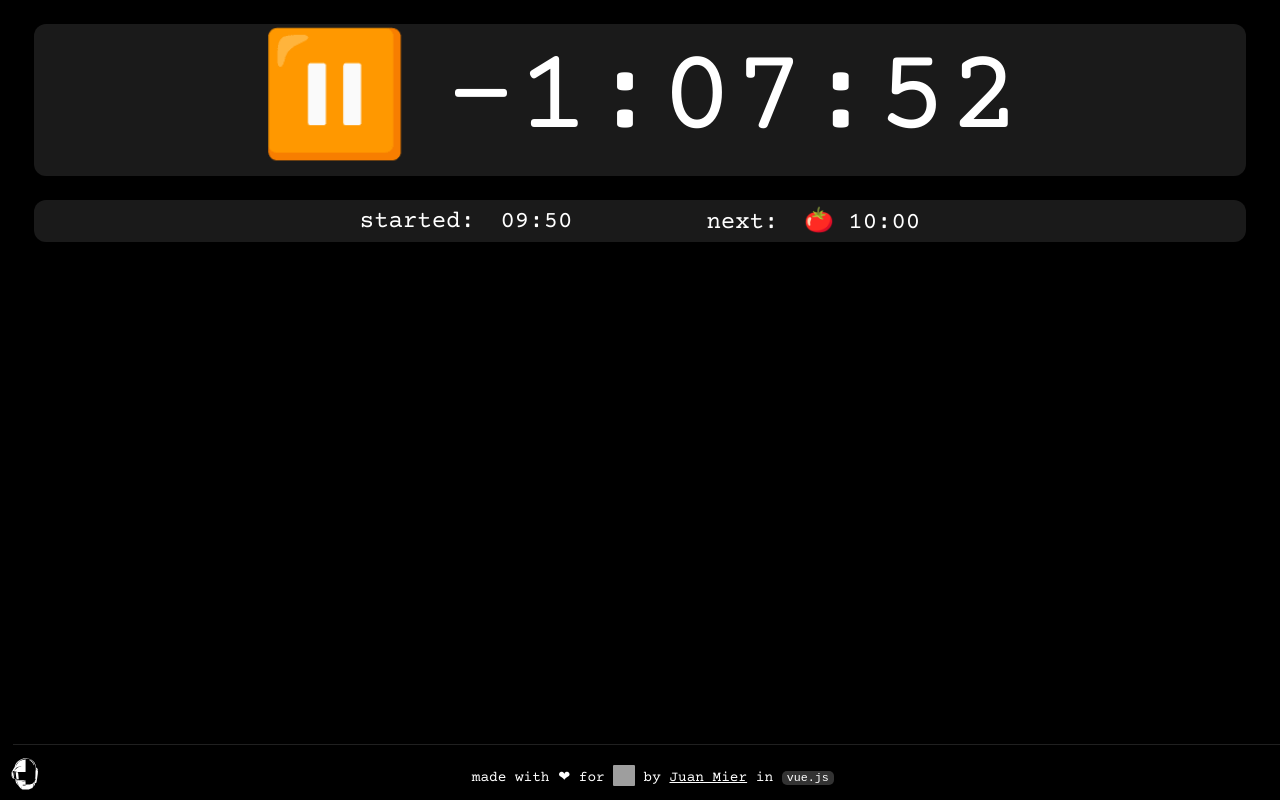
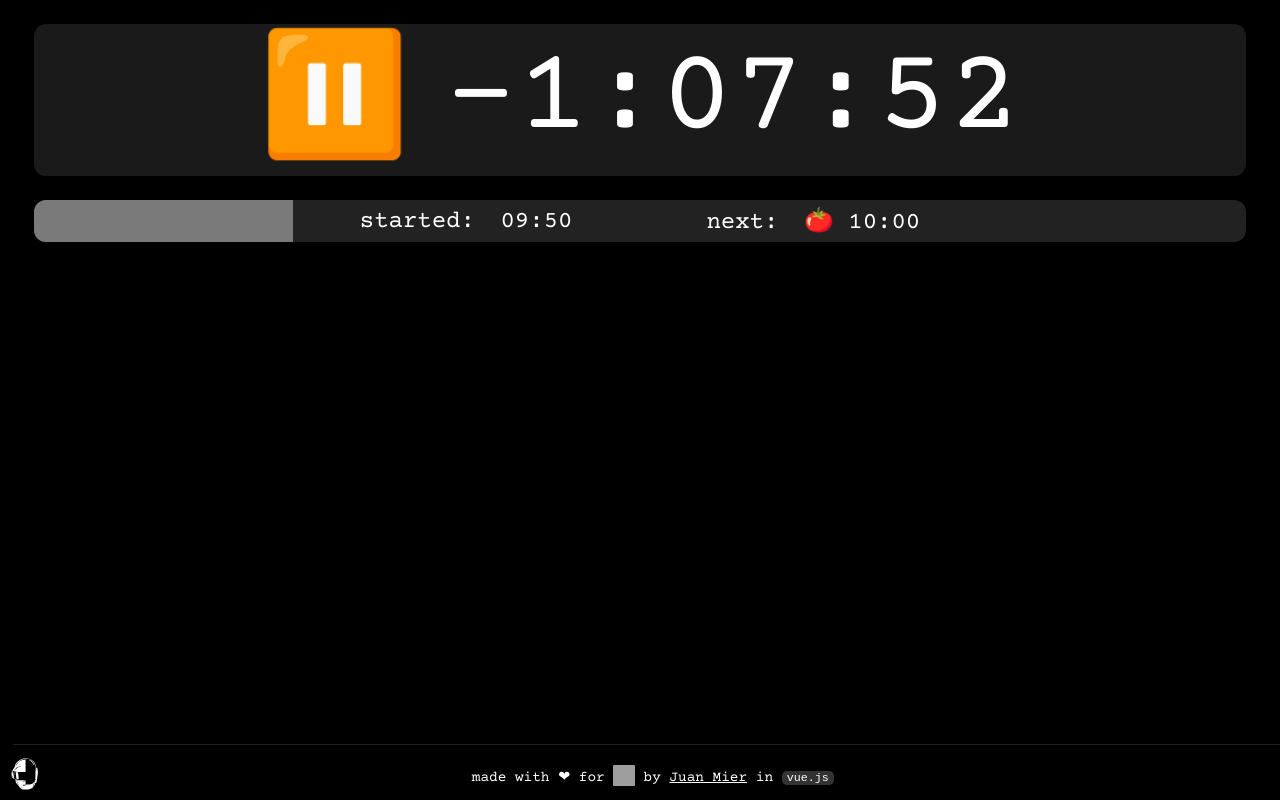
Before and after one commit to miermontoto/pomodoro, a Vue app: page / in a window 1280 px wide. Built offline with nearby package versions, Linux system fonts and the light colour scheme; grey boxes are pictures that could not be loaded; a web font is replaced by a local one.

Commit message:
add progress bar

```diff
--- a/src/components/timer/Timer.scss
+++ b/src/components/timer/Timer.scss
@@ -38,11 +38,11 @@ div {
 	margin-right: 5svw;
 	font-size: min(4vw, 1em);
 
-	> span {
+	>span {
 		margin: 0.25em;
 	}
 
-	> span:first-child {
+	>span:first-child {
 		margin-right: 10svw;
 	}
 }
@@ -60,11 +60,40 @@ div {
 	color: $warning-color;
 }
 
-.stop { // not on schedule
+// not on schedule
+.stop {
 	color: $alt-color;
 	font-style: italic;
 }
 
-.coffee { // coffee break
+// coffee break
+.coffee {
 	color: $coffee-color;
 }
+
+// -- progress bar --
+@keyframes stripes {
+	0% {
+		background-position: 0 0;
+	}
+
+	100% {
+		background-position: 50px 0;
+	}
+}
+
+.progress-bar {
+	position: relative;
+	overflow: hidden;
+}
+
+.progress-bar::before {
+	content: '';
+	position: absolute;
+	top: 0;
+	left: 0;
+	right: 0;
+	bottom: 0;
+	background-color: rgba(168, 168, 168, 0.2);
+	z-index: -1;
+}
--- a/src/components/timer/Timer.vue
+++ b/src/components/timer/Timer.vue
@@ -4,7 +4,8 @@
 		<span id="countdown" :class="diff.status">{{ diff.string }}</span>
 		<br>
 	</div>
-	<div class="bar">
+	<div class="bar progress-bar"
+		:style="{ background: `linear-gradient(to right, #7a7a7a ${progress}%, transparent ${progress}%)` }">
 		<span id="info">
 			<span id="started">
 				<span class="info-left">started:</span>
@@ -209,12 +210,17 @@ export default {
 		return {
 			timer: undefined,
 			diff: {},
+			progress: 0,
 		};
 	},
 	methods: {
 		updateDiff() {
-			this.diff = getDateDiff(getStatus(new Date()));
+			const status = getStatus(new Date());
+			this.diff = getDateDiff(status);
 			window.document.title = `${this.diff.icon} ${this.diff.string}`;
+
+			const elapsed = new Date() - status.start;
+			this.progress = Math.min(100, (elapsed / (status.target - status.start)) * 100);
 		},
 	},
 	mounted() {
```
Lines whose indentation alone changed are shown as unchanged.
